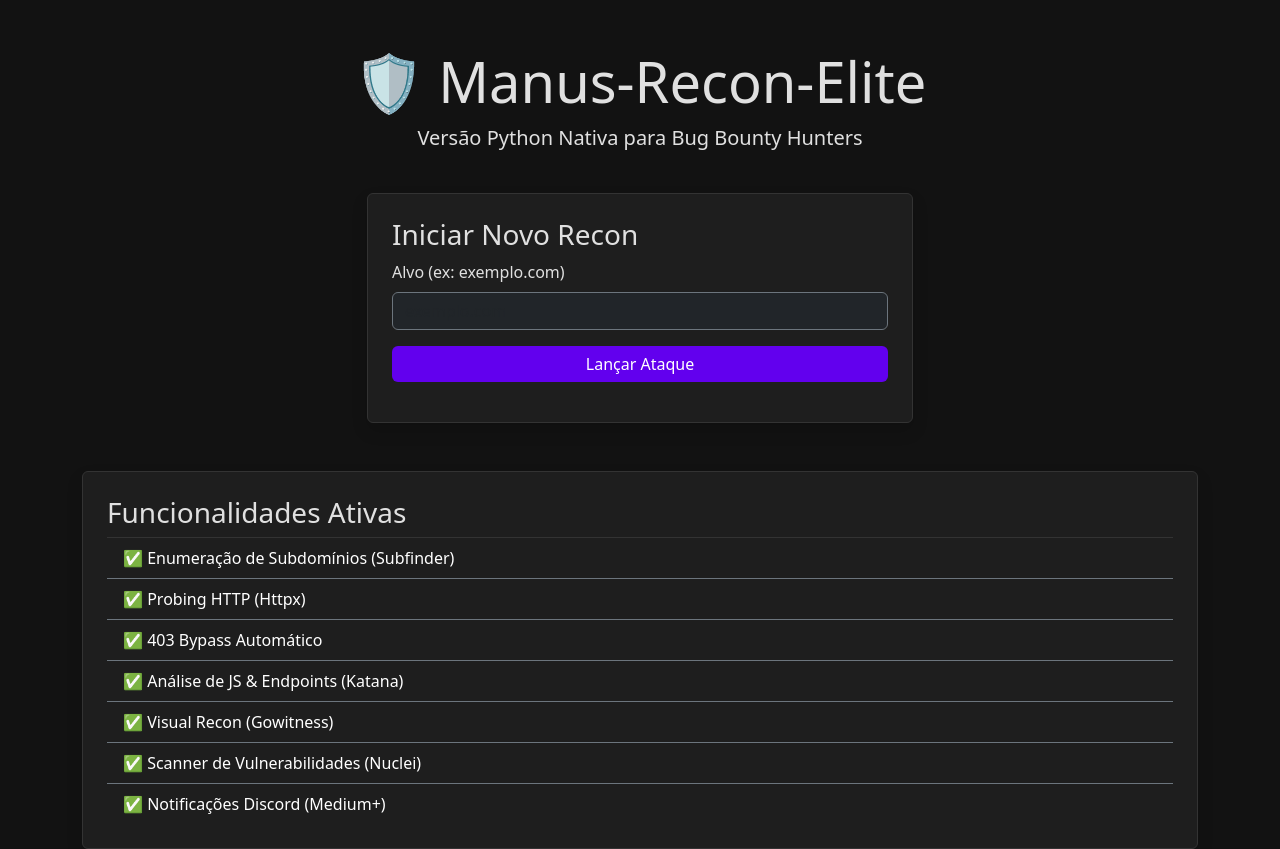
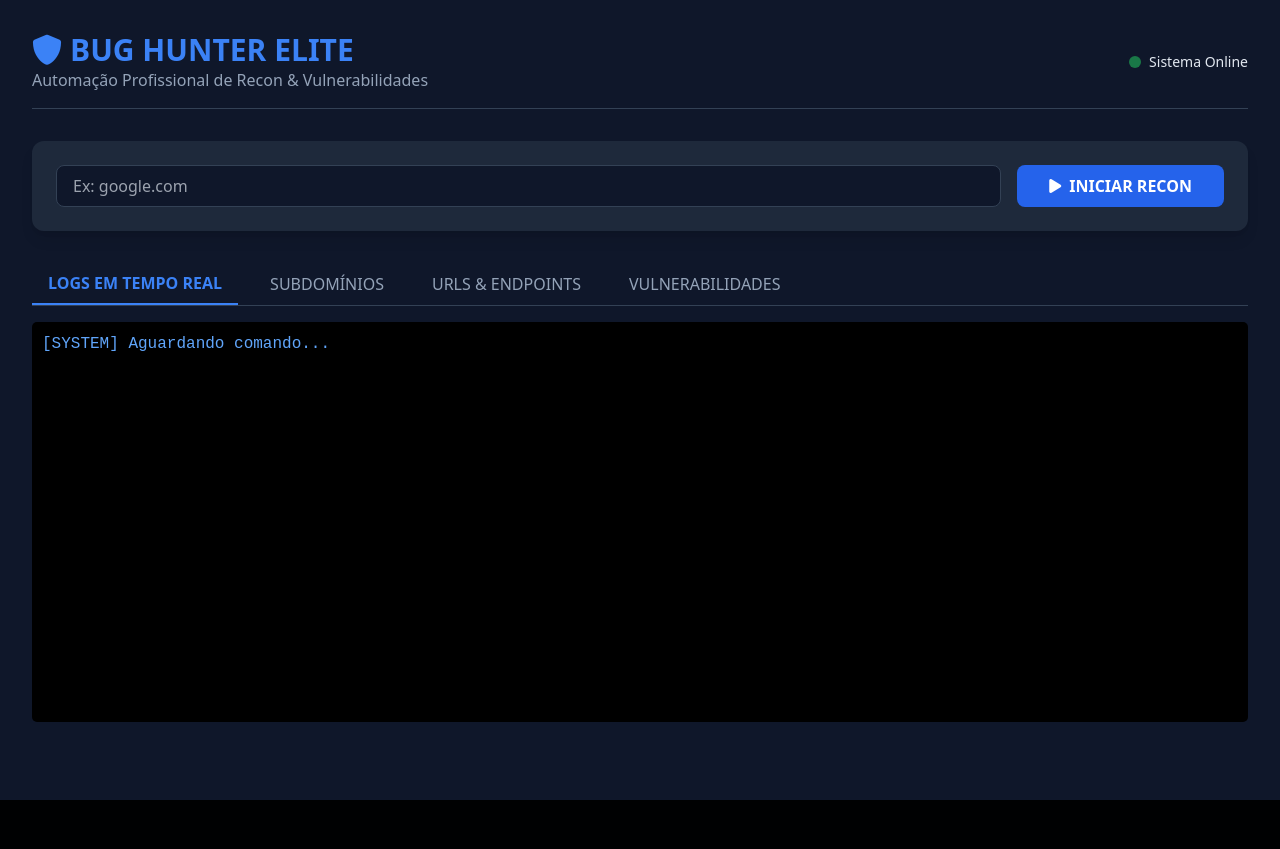
Before and after one commit to MATREX244/jffgjfdhvb, a Flask app: page / in a window 1280 px wide. After the commit the page ends 800 px from the top, so only its background shows below. Run offline with Flask 3, Linux system fonts and the light colour scheme; some libraries are stand-ins or nearby versions.

Commit message:
Major Update: Professional Dashboard with Tabs, Real-time Logs, and Intelligent LOW filtering

```diff
--- a/web/app.py
+++ b/web/app.py
@@ -1,27 +1,82 @@
 from flask import Flask, render_template, request, jsonify
+import threading
 import sys
 import os
-sys.path.append(os.path.dirname(os.path.dirname(os.path.abspath(__file__))))
+
+# Adicionar o diretório pai ao path para importar o core
+sys.path.append(os.path.abspath(os.path.join(os.path.dirname(__file__), '..')))
 from core.engine import ReconEngine
 
 app = Flask(__name__)
-engine = ReconEngine(discord_webhook=os.getenv("DISCORD_WEBHOOK_URL"))
+
+# Estado global para monitoramento
+scan_data = {
+    "running": False,
+    "target": "",
+    "logs": [],
+    "subdomains": [],
+    "urls": [],
+    "vulns": []
+}
+
+engine_instance = None
+
+class WebLogger:
+    def write(self, message):
+        if message.strip():
+            scan_data["logs"].append(message.strip())
+            if len(scan_data["logs"]) > 500: # Limite de logs na memória
+                scan_data["logs"].pop(0)
+    def flush(self):
+        pass
+
+def run_recon_thread(target):
+    global engine_instance
+    scan_data["running"] = True
+    scan_data["target"] = target
+    scan_data["logs"] = []
+    scan_data["subdomains"] = []
+    scan_data["urls"] = []
+    scan_data["vulns"] = []
+
+    # Redirecionar stdout para capturar logs do engine
+    original_stdout = sys.stdout
+    sys.stdout = WebLogger()
+
+    try:
+        engine_instance = ReconEngine()
+        engine_instance.start_recon(target, scan_data)
+    except Exception as e:
+        print(f"[ERROR] {str(e)}")
+    finally:
+        scan_data["running"] = False
+        sys.stdout = original_stdout
 
 @app.route('/')
 def index():
     return render_template('index.html')
 
-@app.route('/start')
-def start_scan():
-    target = request.args.get('target')
-    if not target:
-        return jsonify({"error": "Target is required"}), 400
+@app.route('/start', methods=['POST'])
+def start():
+    data = request.json
+    target = data.get('target')
+    if not scan_data["running"]:
+        thread = threading.Thread(target=run_recon_thread, args=(target,))
+        thread.start()
+        return jsonify({"status": "started"})
+    return jsonify({"status": "already_running"}), 400
 
-    # Rodar em background (simplificado para exemplo)
-    import threading
-    threading.Thread(target=engine.start_recon, args=(target,)).start()
+@app.route('/stop', methods=['POST'])
+def stop():
+    if scan_data["running"]:
+        scan_data["running"] = False
+        # Nota: O processo subprocess ainda pode rodar até o próximo check no engine
+        return jsonify({"status": "stopped"})
+    return jsonify({"status": "not_running"}), 400
 
-    return jsonify({"message": f"Scan started for {target}", "status": "running"})
+@app.route('/status')
+def status():
+    return jsonify(scan_data)
 
 if __name__ == '__main__':
     app.run(host='0.0.0.0', port=5000)
--- a/web/templates/index.html
+++ b/web/templates/index.html
@@ -3,73 +3,164 @@
 <head>
     <meta charset="UTF-8">
     <meta name="viewport" content="width=device-width, initial-scale=1.0">
-    <title>Manus-Recon-Elite | Dashboard</title>
-    <link href="https://cdn.jsdelivr.net/npm/bootstrap@5.3.0/dist/css/bootstrap.min.css" rel="stylesheet">
+    <title>BUG HUNTER ELITE - Dashboard</title>
+    <script src="https://cdn.tailwindcss.com"></script>
+    <link rel="stylesheet" href="https://cdnjs.cloudflare.com/ajax/libs/font-awesome/6.0.0/css/all.min.css">
     <style>
-        body { background-color: #121212; color: #e0e0e0; }
-        .card { background-color: #1e1e1e; border: 1px solid #333; color: #e0e0e0; }
-        .btn-primary { background-color: #6200ee; border: none; }
-        .btn-primary:hover { background-color: #3700b3; }
+        body { background-color: #0f172a; color: #e2e8f0; }
+        .tab-content { display: none; }
+        .tab-content.active { display: block; }
+        .terminal { background-color: #000; font-family: 'Courier New', Courier, monospace; padding: 10px; border-radius: 5px; height: 400px; overflow-y: auto; }
+        .status-pulse { animation: pulse 2s infinite; }
+        @keyframes pulse { 0% { opacity: 1; } 50% { opacity: 0.5; } 100% { opacity: 1; } }
     </style>
 </head>
-<body>
-    <div class="container mt-5">
-        <div class="row">
-            <div class="col-md-12 text-center mb-4">
-                <h1 class="display-4">🛡️ Manus-Recon-Elite</h1>
-                <p class="lead">Versão Python Nativa para Bug Bounty Hunters</p>
+<body class="p-4 md:p-8">
+    <div class="max-w-7xl mx-auto">
+        <!-- Header -->
+        <div class="flex justify-between items-center mb-8 border-b border-slate-700 pb-4">
+            <div>
+                <h1 class="text-3xl font-bold text-blue-500"><i class="fas fa-shield-alt mr-2"></i>BUG HUNTER ELITE</h1>
+                <p class="text-slate-400">Automação Profissional de Recon & Vulnerabilidades</p>
+            </div>
+            <div id="global-status" class="flex items-center space-x-2 text-sm">
+                <span class="w-3 h-3 bg-green-500 rounded-full status-pulse"></span>
+                <span>Sistema Online</span>
             </div>
         </div>
 
-        <div class="row justify-content-center">
-            <div class="col-md-6">
-                <div class="card p-4 shadow">
-                    <h3>Iniciar Novo Recon</h3>
-                    <div class="mb-3">
-                        <label for="target" class="form-label">Alvo (ex: exemplo.com)</label>
-                        <input type="text" class="form-control bg-dark text-white border-secondary" id="target" placeholder="exemplo.com">
-                    </div>
-                    <button onclick="startScan()" class="btn btn-primary w-100">Lançar Ataque</button>
-                    <div id="status" class="mt-3 text-center"></div>
+        <!-- Control Panel -->
+        <div class="bg-slate-800 p-6 rounded-xl shadow-lg mb-8">
+            <div class="flex flex-col md:flex-row gap-4">
+                <input type="text" id="target" placeholder="Ex: google.com" class="flex-1 bg-slate-900 border border-slate-700 rounded-lg px-4 py-2 focus:outline-none focus:ring-2 focus:ring-blue-500">
+                <button onclick="startScan()" id="btn-start" class="bg-blue-600 hover:bg-blue-700 text-white px-8 py-2 rounded-lg font-bold transition-all">
+                    <i class="fas fa-play mr-2"></i>INICIAR RECON
+                </button>
+                <button onclick="stopScan()" id="btn-stop" class="bg-red-600 hover:bg-red-700 text-white px-8 py-2 rounded-lg font-bold transition-all hidden">
+                    <i class="fas fa-stop mr-2"></i>PARAR
+                </button>
+            </div>
+        </div>
+
+        <!-- Tabs Navigation -->
+        <div class="flex space-x-4 mb-4 border-b border-slate-700">
+            <button onclick="showTab('tab-logs')" class="tab-btn px-4 py-2 border-b-2 border-blue-500 text-blue-500 font-bold" id="btn-tab-logs">LOGS EM TEMPO REAL</button>
+            <button onclick="showTab('tab-subdomains')" class="tab-btn px-4 py-2 text-slate-400 hover:text-white" id="btn-tab-subdomains">SUBDOMÍNIOS</button>
+            <button onclick="showTab('tab-urls')" class="tab-btn px-4 py-2 text-slate-400 hover:text-white" id="btn-tab-urls">URLS & ENDPOINTS</button>
+            <button onclick="showTab('tab-vulns')" class="tab-btn px-4 py-2 text-slate-400 hover:text-white" id="btn-tab-vulns">VULNERABILIDADES</button>
+        </div>
+
+        <!-- Tabs Content -->
+        <div id="tab-logs" class="tab-content active">
+            <div class="terminal" id="log-output">
+                <div class="text-blue-400">[SYSTEM] Aguardando comando...</div>
+            </div>
+        </div>
+
+        <div id="tab-subdomains" class="tab-content">
+            <div class="bg-slate-800 p-4 rounded-lg">
+                <h3 class="text-xl font-bold mb-4">Hosts Vivos Detectados</h3>
+                <div id="subdomains-list" class="grid grid-cols-1 md:grid-cols-2 gap-2 text-sm font-mono">
+                    <!-- Preenchido via JS -->
                 </div>
             </div>
         </div>
 
-        <div class="row mt-5">
-            <div class="col-md-12">
-                <div class="card p-4 shadow">
-                    <h3>Funcionalidades Ativas</h3>
-                    <ul class="list-group list-group-flush">
-                        <li class="list-group-item bg-transparent text-white border-secondary">✅ Enumeração de Subdomínios (Subfinder)</li>
-                        <li class="list-group-item bg-transparent text-white border-secondary">✅ Probing HTTP (Httpx)</li>
-                        <li class="list-group-item bg-transparent text-white border-secondary">✅ 403 Bypass Automático</li>
-                        <li class="list-group-item bg-transparent text-white border-secondary">✅ Análise de JS & Endpoints (Katana)</li>
-                        <li class="list-group-item bg-transparent text-white border-secondary">✅ Visual Recon (Gowitness)</li>
-                        <li class="list-group-item bg-transparent text-white border-secondary">✅ Scanner de Vulnerabilidades (Nuclei)</li>
-                        <li class="list-group-item bg-transparent text-white border-secondary">✅ Notificações Discord (Medium+)</li>
-                    </ul>
+        <div id="tab-urls" class="tab-content">
+            <div class="bg-slate-800 p-4 rounded-lg">
+                <h3 class="text-xl font-bold mb-4">Endpoints & Arquivos JS</h3>
+                <div id="urls-list" class="max-h-96 overflow-y-auto text-xs font-mono space-y-1">
+                    <!-- Preenchido via JS -->
                 </div>
+            </div>
+        </div>
+
+        <div id="tab-vulns" class="tab-content">
+            <div class="space-y-4" id="vulns-list">
+                <!-- Preenchido via JS -->
             </div>
         </div>
     </div>
 
     <script>
-        function startScan() {
+        let scanInterval;
+
+        function showTab(tabId) {
+            document.querySelectorAll('.tab-content').forEach(t => t.classList.remove('active'));
+            document.querySelectorAll('.tab-btn').forEach(b => {
+                b.classList.remove('border-blue-500', 'text-blue-500');
+                b.classList.add('text-slate-400');
+            });
+            document.getElementById(tabId).classList.add('active');
+            const btn = document.getElementById('btn-' + tabId);
+            btn.classList.add('border-blue-500', 'text-blue-500');
+            btn.classList.remove('text-slate-400');
+        }
+
+        async function startScan() {
             const target = document.getElementById('target').value;
-            const statusDiv = document.getElementById('status');
-            if (!target) {
-                statusDiv.innerHTML = '<span class="text-danger">Por favor, insira um alvo.</span>';
-                return;
+            if (!target) return alert('Insira um alvo!');
+
+            document.getElementById('btn-start').classList.add('hidden');
+            document.getElementById('btn-stop').classList.remove('hidden');
+            document.getElementById('log-output').innerHTML = '<div class="text-yellow-400">[INFO] Iniciando processo para ' + target + '...</div>';
+
+            const response = await fetch('/start', {
+                method: 'POST',
+                headers: {'Content-Type': 'application/json'},
+                body: JSON.stringify({target})
+            });
+
+            if (response.ok) {
+                startPolling();
             }
-            statusDiv.innerHTML = '<span class="text-info">Iniciando scan... Verifique seu Discord!</span>';
-            fetch(`/start?target=${target}`)
-                .then(response => response.json())
-                .then(data => {
-                    statusDiv.innerHTML = `<span class="text-success">${data.message}</span>`;
-                })
-                .catch(error => {
-                    statusDiv.innerHTML = '<span class="text-danger">Erro ao iniciar scan.</span>';
-                });
+        }
+
+        async function stopScan() {
+            await fetch('/stop', {method: 'POST'});
+            clearInterval(scanInterval);
+            document.getElementById('btn-start').classList.remove('hidden');
+            document.getElementById('btn-stop').classList.add('hidden');
+            document.getElementById('log-output').innerHTML += '<div class="text-red-500">[SYSTEM] Processo interrompido pelo usuário.</div>';
+        }
+
+        function startPolling() {
+            scanInterval = setInterval(async () => {
+                const response = await fetch('/status');
+                const data = await response.json();
+
+                // Atualizar Logs
+                const logDiv = document.getElementById('log-output');
+                logDiv.innerHTML = data.logs.map(log => `<div>${log}</div>`).join('');
+                logDiv.scrollTop = logDiv.scrollHeight;
+
+                // Atualizar Subdomínios
+                document.getElementById('subdomains-list').innerHTML = data.subdomains.map(s =>
+                    `<div class="bg-slate-900 p-2 rounded border border-slate-700 text-green-400">${s}</div>`
+                ).join('');
+
+                // Atualizar URLs
+                document.getElementById('urls-list').innerHTML = data.urls.map(u =>
+                    `<div class="text-slate-300 truncate">${u}</div>`
+                ).join('');
+
+                // Atualizar Vulns
+                document.getElementById('vulns-list').innerHTML = data.vulns.map(v => `
+                    <div class="bg-slate-900 p-4 rounded-lg border-l-4 ${v.severity === 'CRITICAL' ? 'border-red-600' : v.severity === 'HIGH' ? 'border-orange-500' : 'border-yellow-400'}">
+                        <div class="flex justify-between">
+                            <span class="font-bold text-lg">${v.name}</span>
+                            <span class="px-2 py-1 rounded text-xs font-bold ${v.severity === 'CRITICAL' ? 'bg-red-600' : v.severity === 'HIGH' ? 'bg-orange-500' : v.severity === 'MEDIUM' ? 'bg-yellow-500' : 'bg-blue-600'}">${v.severity}</span>
+                        </div>
+                        <p class="text-sm text-slate-400 mt-1">${v.target}</p>
+                    </div>
+                `).join('');
+
+                if (!data.running) {
+                    clearInterval(scanInterval);
+                    document.getElementById('btn-start').classList.remove('hidden');
+                    document.getElementById('btn-stop').classList.add('hidden');
+                }
+            }, 2000);
         }
     </script>
 </body>
```
Also changed, not shown: core/engine.py (+78 -58 lines).
